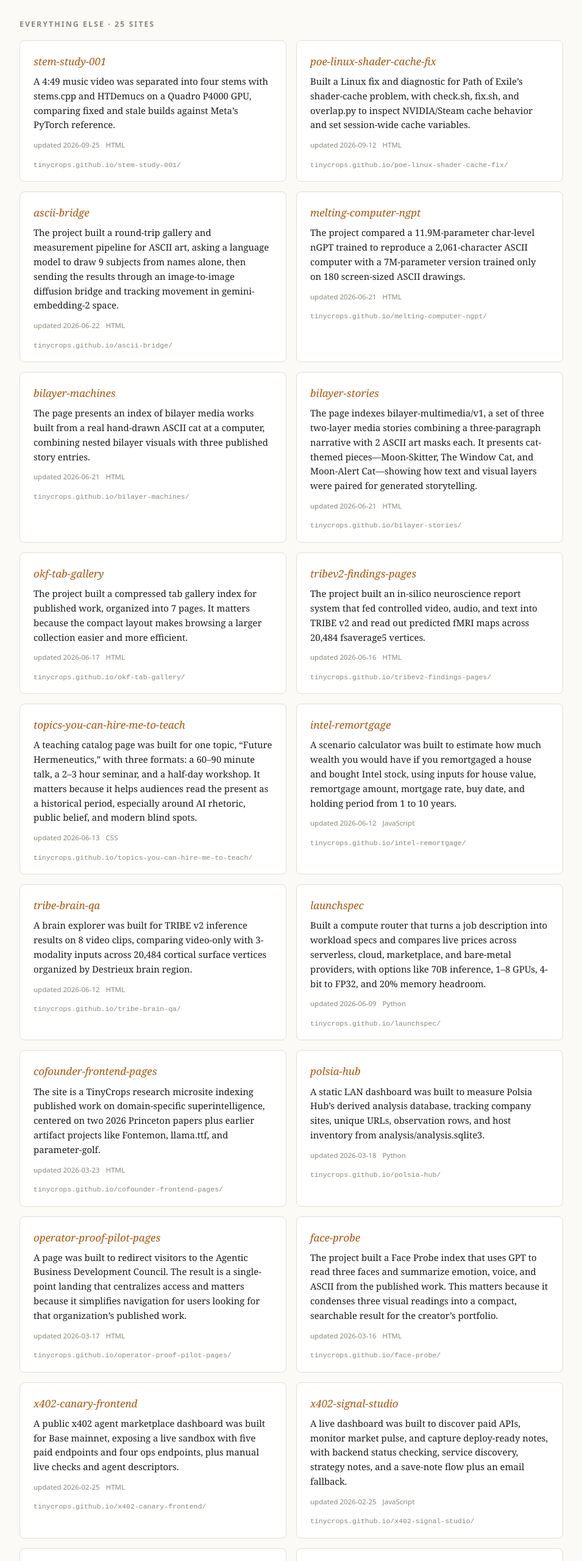
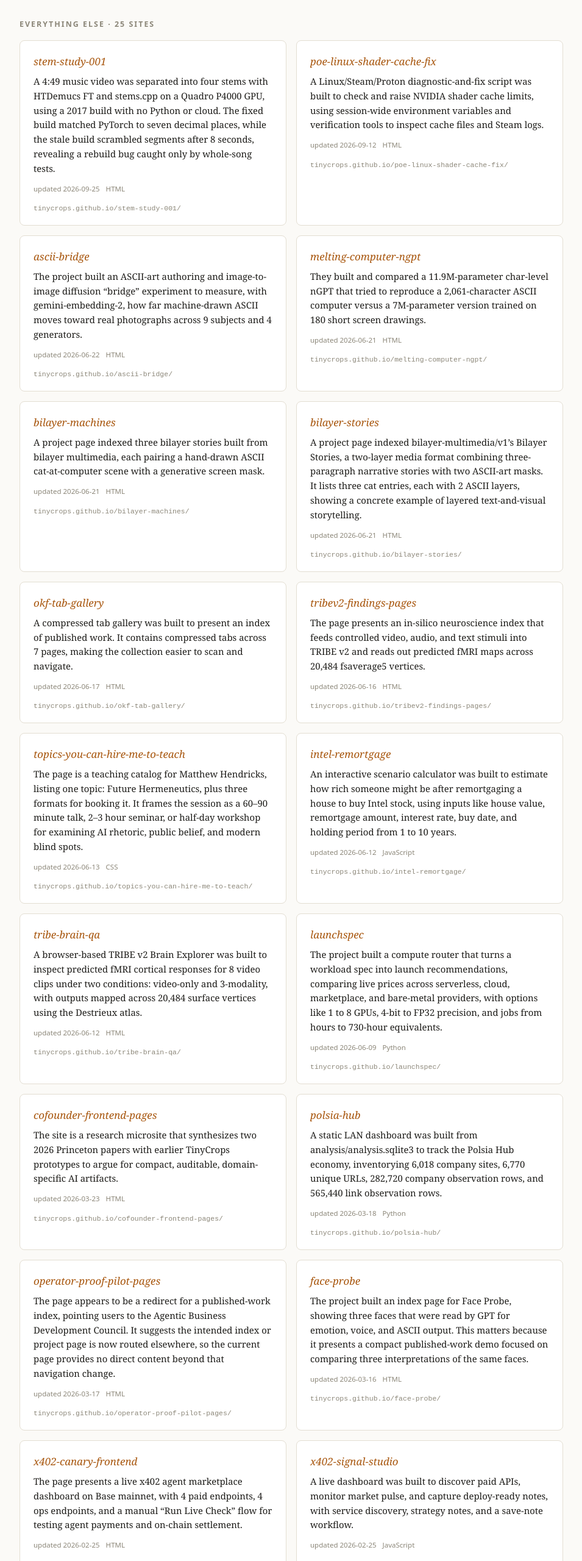
Before and after one commit to tinycrops/tinycrops-index, a plain HTML site: page frontend/index.html in a window 1280 px wide. Shown: the part 2140-4700 px from the top of the page at 61% size, without its empty margins (162-1117 px from the left). Drawn offline with Linux system fonts and the light colour scheme.

Commit message:
chore: regenerate index 2026-11-20

```diff
--- a/frontend/index.html
+++ b/frontend/index.html
@@ -143,155 +143,155 @@
 <div class="grid">
     <article class="card">
       <h3><a href="https://tinycrops.github.io/stem-study-001/" target="_blank" rel="noopener noreferrer">stem-study-001</a></h3>
-      <p>A 4:49 music video was separated into four stems with stems.cpp and HTDemucs on a Quadro P4000 GPU, comparing fixed and stale builds against Meta’s PyTorch reference.</p>
+      <p>A 4:49 music video was separated into four stems with HTDemucs FT and stems.cpp on a Quadro P4000 GPU, using a 2017 build with no Python or cloud. The fixed build matched PyTorch to seven decimal places, while the stale build scrambled segments after 8 seconds, revealing a rebuild bug caught only by whole-song tests.</p>
       <div class="meta"><span>updated 2026-09-25</span><span>HTML</span></div>
       <a class="src" href="https://tinycrops.github.io/stem-study-001/" target="_blank" rel="noopener noreferrer">tinycrops.github.io/stem-study-001/</a>
     </article>
     <article class="card">
       <h3><a href="https://tinycrops.github.io/poe-linux-shader-cache-fix/" target="_blank" rel="noopener noreferrer">poe-linux-shader-cache-fix</a></h3>
-      <p>Built a Linux fix and diagnostic for Path of Exile’s shader-cache problem, with check.sh, fix.sh, and overlap.py to inspect NVIDIA/Steam cache behavior and set session-wide cache variables.</p>
+      <p>A Linux/Steam/Proton diagnostic-and-fix script was built to check and raise NVIDIA shader cache limits, using session-wide environment variables and verification tools to inspect cache files and Steam logs.</p>
       <div class="meta"><span>updated 2026-09-12</span><span>HTML</span></div>
       <a class="src" href="https://tinycrops.github.io/poe-linux-shader-cache-fix/" target="_blank" rel="noopener noreferrer">tinycrops.github.io/poe-linux-shader-cache-fix/</a>
     </article>
     <article class="card">
       <h3><a href="https://tinycrops.github.io/ascii-bridge/" target="_blank" rel="noopener noreferrer">ascii-bridge</a></h3>
-      <p>The project built a round-trip gallery and measurement pipeline for ASCII art, asking a language model to draw 9 subjects from names alone, then sending the results through an image-to-image diffusion bridge and tracking movement in gemini-embedding-2 space.</p>
+      <p>The project built an ASCII-art authoring and image-to-image diffusion “bridge” experiment to measure, with gemini-embedding-2, how far machine-drawn ASCII moves toward real photographs across 9 subjects and 4 generators.</p>
       <div class="meta"><span>updated 2026-06-22</span><span>HTML</span></div>
       <a class="src" href="https://tinycrops.github.io/ascii-bridge/" target="_blank" rel="noopener noreferrer">tinycrops.github.io/ascii-bridge/</a>
     </article>
     <article class="card">
       <h3><a href="https://tinycrops.github.io/melting-computer-ngpt/" target="_blank" rel="noopener noreferrer">melting-computer-ngpt</a></h3>
-      <p>The project compared a 11.9M-parameter char-level nGPT trained to reproduce a 2,061-character ASCII computer with a 7M-parameter version trained only on 180 screen-sized ASCII drawings.</p>
+      <p>They built and compared a 11.9M-parameter char-level nGPT that tried to reproduce a 2,061-character ASCII computer versus a 7M-parameter version trained on 180 short screen drawings.</p>
       <div class="meta"><span>updated 2026-06-21</span><span>HTML</span></div>
       <a class="src" href="https://tinycrops.github.io/melting-computer-ngpt/" target="_blank" rel="noopener noreferrer">tinycrops.github.io/melting-computer-ngpt/</a>
     </article>
     <article class="card">
       <h3><a href="https://tinycrops.github.io/bilayer-machines/" target="_blank" rel="noopener noreferrer">bilayer-machines</a></h3>
-      <p>The page presents an index of bilayer media works built from a real hand-drawn ASCII cat at a computer, combining nested bilayer visuals with three published story entries.</p>
+      <p>A project page indexed three bilayer stories built from bilayer multimedia, each pairing a hand-drawn ASCII cat-at-computer scene with a generative screen mask.</p>
       <div class="meta"><span>updated 2026-06-21</span><span>HTML</span></div>
       <a class="src" href="https://tinycrops.github.io/bilayer-machines/" target="_blank" rel="noopener noreferrer">tinycrops.github.io/bilayer-machines/</a>
     </article>
     <article class="card">
       <h3><a href="https://tinycrops.github.io/bilayer-stories/" target="_blank" rel="noopener noreferrer">bilayer-stories</a></h3>
-      <p>The page indexes bilayer-multimedia/v1, a set of three two-layer media stories combining a three-paragraph narrative with 2 ASCII art masks each. It presents cat-themed pieces—Moon-Skitter, The Window Cat, and Moon-Alert Cat—showing how text and visual layers were paired for generated storytelling.</p>
+      <p>A project page indexed bilayer-multimedia/v1’s Bilayer Stories, a two-layer media format combining three-paragraph narrative stories with two ASCII-art masks. It lists three cat entries, each with 2 ASCII layers, showing a concrete example of layered text-and-visual storytelling.</p>
       <div class="meta"><span>updated 2026-06-21</span><span>HTML</span></div>
       <a class="src" href="https://tinycrops.github.io/bilayer-stories/" target="_blank" rel="noopener noreferrer">tinycrops.github.io/bilayer-stories/</a>
     </article>
     <article class="card">
       <h3><a href="https://tinycrops.github.io/okf-tab-gallery/" target="_blank" rel="noopener noreferrer">okf-tab-gallery</a></h3>
-      <p>The project built a compressed tab gallery index for published work, organized into 7 pages. It matters because the compact layout makes browsing a larger collection easier and more efficient.</p>
+      <p>A compressed tab gallery was built to present an index of published work. It contains compressed tabs across 7 pages, making the collection easier to scan and navigate.</p>
       <div class="meta"><span>updated 2026-06-17</span><span>HTML</span></div>
       <a class="src" href="https://tinycrops.github.io/okf-tab-gallery/" target="_blank" rel="noopener noreferrer">tinycrops.github.io/okf-tab-gallery/</a>
     </article>
     <article class="card">
       <h3><a href="https://tinycrops.github.io/tribev2-findings-pages/" target="_blank" rel="noopener noreferrer">tribev2-findings-pages</a></h3>
-      <p>The project built an in-silico neuroscience report system that fed controlled video, audio, and text into TRIBE v2 and read out predicted fMRI maps across 20,484 fsaverage5 vertices.</p>
+      <p>The page presents an in-silico neuroscience index that feeds controlled video, audio, and text stimuli into TRIBE v2 and reads out predicted fMRI maps across 20,484 fsaverage5 vertices.</p>
       <div class="meta"><span>updated 2026-06-16</span><span>HTML</span></div>
       <a class="src" href="https://tinycrops.github.io/tribev2-findings-pages/" target="_blank" rel="noopener noreferrer">tinycrops.github.io/tribev2-findings-pages/</a>
     </article>
     <article class="card">
       <h3><a href="https://tinycrops.github.io/topics-you-can-hire-me-to-teach/" target="_blank" rel="noopener noreferrer">topics-you-can-hire-me-to-teach</a></h3>
-      <p>A teaching catalog page was built for one topic, “Future Hermeneutics,” with three formats: a 60–90 minute talk, a 2–3 hour seminar, and a half-day workshop. It matters because it helps audiences read the present as a historical period, especially around AI rhetoric, public belief, and modern blind spots.</p>
+      <p>The page is a teaching catalog for Matthew Hendricks, listing one topic: Future Hermeneutics, plus three formats for booking it. It frames the session as a 60–90 minute talk, 2–3 hour seminar, or half-day workshop for examining AI rhetoric, public belief, and modern blind spots.</p>
       <div class="meta"><span>updated 2026-06-13</span><span>CSS</span></div>
       <a class="src" href="https://tinycrops.github.io/topics-you-can-hire-me-to-teach/" target="_blank" rel="noopener noreferrer">tinycrops.github.io/topics-you-can-hire-me-to-teach/</a>
     </article>
     <article class="card">
       <h3><a href="https://tinycrops.github.io/intel-remortgage/" target="_blank" rel="noopener noreferrer">intel-remortgage</a></h3>
-      <p>A scenario calculator was built to estimate how much wealth you would have if you remortgaged a house and bought Intel stock, using inputs for house value, remortgage amount, mortgage rate, buy date, and holding period from 1 to 10 years.</p>
+      <p>An interactive scenario calculator was built to estimate how rich someone might be after remortgaging a house to buy Intel stock, using inputs like house value, remortgage amount, interest rate, buy date, and holding period from 1 to 10 years.</p>
       <div class="meta"><span>updated 2026-06-12</span><span>JavaScript</span></div>
       <a class="src" href="https://tinycrops.github.io/intel-remortgage/" target="_blank" rel="noopener noreferrer">tinycrops.github.io/intel-remortgage/</a>
     </article>
     <article class="card">
       <h3><a href="https://tinycrops.github.io/tribe-brain-qa/" target="_blank" rel="noopener noreferrer">tribe-brain-qa</a></h3>
-      <p>A brain explorer was built for TRIBE v2 inference results on 8 video clips, comparing video-only with 3-modality inputs across 20,484 cortical surface vertices organized by Destrieux brain region.</p>
+      <p>A browser-based TRIBE v2 Brain Explorer was built to inspect predicted fMRI cortical responses for 8 video clips under two conditions: video-only and 3-modality, with outputs mapped across 20,484 surface vertices using the Destrieux atlas.</p>
       <div class="meta"><span>updated 2026-06-12</span><span>HTML</span></div>
       <a class="src" href="https://tinycrops.github.io/tribe-brain-qa/" target="_blank" rel="noopener noreferrer">tinycrops.github.io/tribe-brain-qa/</a>
     </article>
     <article class="card">
       <h3><a href="https://tinycrops.github.io/launchspec/" target="_blank" rel="noopener noreferrer">launchspec</a></h3>
-      <p>Built a compute router that turns a job description into workload specs and compares live prices across serverless, cloud, marketplace, and bare-metal providers, with options like 70B inference, 1–8 GPUs, 4-bit to FP32, and 20% memory headroom.</p>
+      <p>The project built a compute router that turns a workload spec into launch recommendations, comparing live prices across serverless, cloud, marketplace, and bare-metal providers, with options like 1 to 8 GPUs, 4-bit to FP32 precision, and jobs from hours to 730-hour equivalents.</p>
       <div class="meta"><span>updated 2026-06-09</span><span>Python</span></div>
       <a class="src" href="https://tinycrops.github.io/launchspec/" target="_blank" rel="noopener noreferrer">tinycrops.github.io/launchspec/</a>
     </article>
     <article class="card">
       <h3><a href="https://tinycrops.github.io/cofounder-frontend-pages/" target="_blank" rel="noopener noreferrer">cofounder-frontend-pages</a></h3>
-      <p>The site is a TinyCrops research microsite indexing published work on domain-specific superintelligence, centered on two 2026 Princeton papers plus earlier artifact projects like Fontemon, llama.ttf, and parameter-golf.</p>
+      <p>The site is a research microsite that synthesizes two 2026 Princeton papers with earlier TinyCrops prototypes to argue for compact, auditable, domain-specific AI artifacts.</p>
       <div class="meta"><span>updated 2026-03-23</span><span>HTML</span></div>
       <a class="src" href="https://tinycrops.github.io/cofounder-frontend-pages/" target="_blank" rel="noopener noreferrer">tinycrops.github.io/cofounder-frontend-pages/</a>
     </article>
     <article class="card">
       <h3><a href="https://tinycrops.github.io/polsia-hub/" target="_blank" rel="noopener noreferrer">polsia-hub</a></h3>
-      <p>A static LAN dashboard was built to measure Polsia Hub’s derived analysis database, tracking company sites, unique URLs, observation rows, and host inventory from analysis/analysis.sqlite3.</p>
+      <p>A static LAN dashboard was built from analysis/analysis.sqlite3 to track the Polsia Hub economy, inventorying 6,018 company sites, 6,770 unique URLs, 282,720 company observation rows, and 565,440 link observation rows.</p>
       <div class="meta"><span>updated 2026-03-18</span><span>Python</span></div>
       <a class="src" href="https://tinycrops.github.io/polsia-hub/" target="_blank" rel="noopener noreferrer">tinycrops.github.io/polsia-hub/</a>
     </article>
     <article class="card">
       <h3><a href="https://tinycrops.github.io/operator-proof-pilot-pages/" target="_blank" rel="noopener noreferrer">operator-proof-pilot-pages</a></h3>
-      <p>A page was built to redirect visitors to the Agentic Business Development Council. The result is a single-point landing that centralizes access and matters because it simplifies navigation for users looking for that organization’s published work.</p>
+      <p>The page appears to be a redirect for a published-work index, pointing users to the Agentic Business Development Council. It suggests the intended index or project page is now routed elsewhere, so the current page provides no direct content beyond that navigation change.</p>
       <div class="meta"><span>updated 2026-03-17</span><span>HTML</span></div>
       <a class="src" href="https://tinycrops.github.io/operator-proof-pilot-pages/" target="_blank" rel="noopener noreferrer">tinycrops.github.io/operator-proof-pilot-pages/</a>
     </article>
     <article class="card">
       <h3><a href="https://tinycrops.github.io/face-probe/" target="_blank" rel="noopener noreferrer">face-probe</a></h3>
-      <p>The project built a Face Probe index that uses GPT to read three faces and summarize emotion, voice, and ASCII from the published work. This matters because it condenses three visual readings into a compact, searchable result for the creator’s portfolio.</p>
+      <p>The project built an index page for Face Probe, showing three faces that were read by GPT for emotion, voice, and ASCII output. This matters because it presents a compact published-work demo focused on comparing three interpretations of the same faces.</p>
       <div class="meta"><span>updated 2026-03-16</span><span>HTML</span></div>
       <a class="src" href="https://tinycrops.github.io/face-probe/" target="_blank" rel="noopener noreferrer">tinycrops.github.io/face-probe/</a>
     </article>
     <article class="card">
       <h3><a href="https://tinycrops.github.io/x402-canary-frontend/" target="_blank" rel="noopener noreferrer">x402-canary-frontend</a></h3>
-      <p>A public x402 agent marketplace dashboard was built for Base mainnet, exposing a live sandbox with five paid endpoints and four ops endpoints, plus manual live checks and agent descriptors.</p>
+      <p>The page presents a live x402 agent marketplace dashboard on Base mainnet, with 4 paid endpoints, 4 ops endpoints, and a manual “Run Live Check” flow for testing agent payments and on-chain settlement.</p>
       <div class="meta"><span>updated 2026-02-25</span><span>HTML</span></div>
       <a class="src" href="https://tinycrops.github.io/x402-canary-frontend/" target="_blank" rel="noopener noreferrer">tinycrops.github.io/x402-canary-frontend/</a>
     </article>
     <article class="card">
       <h3><a href="https://tinycrops.github.io/x402-signal-studio/" target="_blank" rel="noopener noreferrer">x402-signal-studio</a></h3>
-      <p>A live dashboard was built to discover paid APIs, monitor market pulse, and capture deploy-ready notes, with backend status checking, service discovery, strategy notes, and a save-note flow plus an email fallback.</p>
+      <p>A live dashboard was built to discover paid APIs, monitor market pulse, and capture deploy-ready notes, with service discovery, strategy notes, and a save-note workflow.</p>
       <div class="meta"><span>updated 2026-02-25</span><span>JavaScript</span></div>
       <a class="src" href="https://tinycrops.github.io/x402-signal-studio/" target="_blank" rel="noopener noreferrer">tinycrops.github.io/x402-signal-studio/</a>
     </article>
     <article class="card">
       <h3><a href="https://tinycrops.github.io/market-studio/" target="_blank" rel="noopener noreferrer">market-studio</a></h3>
-      <p>A small web tool was built to submit ingestion jobs from single page, profile, or list URLs, with controls for max videos, max per page, and max total, plus tabs for a job queue and library. It helps organize uploads and review job logs, but the page shows no actual counts or results yet.</p>
+      <p>A web app for submitting ingestion jobs and browsing a library was built, with modes for a single URL page/profile or a list of video/profile URLs, plus limits for max videos, max per page, and max total.</p>
       <div class="meta"><span>updated 2026-02-19</span><span>Python</span></div>
       <a class="src" href="https://tinycrops.github.io/market-studio/" target="_blank" rel="noopener noreferrer">tinycrops.github.io/market-studio/</a>
     </article>
     <article class="card">
       <h3><a href="https://tinycrops.github.io/pain-to-page/" target="_blank" rel="noopener noreferrer">pain-to-page</a></h3>
-      <p>It built a beta tool that turns TikTok, X, YouTube Shorts, and Facebook posts into a pain-point brief and landing page draft in 10 minutes. This matters because it helps solo agencies and small SaaS teams test offers fast with real customer language, and the beta waitlist has 20 spots.</p>
+      <p>It built a beta waitlist tool that turns TikTok, X, YouTube Shorts, and Facebook links into a pain-point brief and landing page draft in 10 minutes. The result is faster offer validation for solo agencies, consultants, and small SaaS teams, with 20 beta spots and no credit card required.</p>
       <div class="meta"><span>updated 2026-02-19</span><span>HTML</span></div>
       <a class="src" href="https://tinycrops.github.io/pain-to-page/" target="_blank" rel="noopener noreferrer">tinycrops.github.io/pain-to-page/</a>
     </article>
     <article class="card">
       <h3><a href="https://tinycrops.github.io/pain-to-page-frontend/" target="_blank" rel="noopener noreferrer">pain-to-page-frontend</a></h3>
-      <p>It’s a beta waitlist landing page for a tool that turns 5 to 20 social posts into a pain-point brief and landing page draft in under 10 minutes.</p>
+      <p>The project built a beta waitlist site for a tool that turns 5 to 20 social links into a pain-point brief and landing page draft in under 10 minutes. It promises to help solo agencies, consultants, and small SaaS teams test offers faster, with 20 beta spots and no backend yet.</p>
       <div class="meta"><span>updated 2026-02-18</span><span>HTML</span></div>
       <a class="src" href="https://tinycrops.github.io/pain-to-page-frontend/" target="_blank" rel="noopener noreferrer">tinycrops.github.io/pain-to-page-frontend/</a>
     </article>
     <article class="card">
       <h3><a href="https://tinycrops.github.io/poe-memory-market-onboarding-site/" target="_blank" rel="noopener noreferrer">poe-memory-market-onboarding-site</a></h3>
-      <p>The project built a Path of Exile “Memory+Market” onboarding flow for build intelligence, with two steps: enter an account and realm, then choose a character from a newest-first list. It produces a build card preview and support for follow-up contact, aiming to speed character-first analysis and next actions.</p>
+      <p>The project built a Path of Exile build-intelligence onboarding page for account and realm input, character selection, and previewing a selected character.</p>
       <div class="meta"><span>updated 2026-02-18</span><span>CSS</span></div>
       <a class="src" href="https://tinycrops.github.io/poe-memory-market-onboarding-site/" target="_blank" rel="noopener noreferrer">tinycrops.github.io/poe-memory-market-onboarding-site/</a>
     </article>
     <article class="card">
       <h3><a href="https://tinycrops.github.io/agibox/" target="_blank" rel="noopener noreferrer">agibox</a></h3>
-      <p>The page compares high-end workstation builds using Xeon Platinum 8558 or 8468H CPUs, RTX 6000 Ada or RTX A6000 GPUs, and 256 GB ECC memory, with sample totals from $15,281 to $65,714. The 8558-based system delivers over 90% of flagship performance for about one quarter the cost, making it the best value.</p>
+      <p>The page compares three high-performance workstation builds using Xeon Platinum CPUs, 48 GB Ada GPUs, 256 GB ECC RAM, and pro motherboards, with totals ranging from $15,281 to $65,714.</p>
       <div class="meta"><span>updated 2025-06-26</span><span>HTML</span></div>
       <a class="src" href="https://tinycrops.github.io/agibox/" target="_blank" rel="noopener noreferrer">tinycrops.github.io/agibox/</a>
     </article>
     <article class="card">
       <h3><a href="https://tinycrops.github.io/blog/" target="_blank" rel="noopener noreferrer">blog</a></h3>
-      <p>An index-style blog site was built with MkDocs, including a homepage, project layout documentation, search, and previous/next navigation. It matters because it organizes published writing and project notes into a browsable site with basic documentation and search help for readers.</p>
+      <p>A blog index page was built for Matthew’s Blog using MkDocs, with a simple layout, search, and previous/next navigation. It matters because it organizes published writing into a navigable site and supports fast discovery through built-in search and keyboard shortcuts.</p>
       <div class="meta"><span>updated 2024-01-14</span><span>JavaScript</span></div>
       <a class="src" href="https://tinycrops.github.io/blog/" target="_blank" rel="noopener noreferrer">tinycrops.github.io/blog/</a>
     </article>
     <article class="card">
       <h3><a href="https://tinycrops.github.io/MeDott29.github.io/" target="_blank" rel="noopener noreferrer">MeDott29.github.io</a></h3>
-      <p>The page appears to be a minimal personal GitHub Pages site for an index of published work, but the provided content only shows the repository name once. It contains no visible entries, counts, or descriptions, so there is nothing substantive to evaluate or summarize beyond its existence.</p>
+      <p>A GitHub Pages site was built as an index for MeDott29’s published work. It provides a simple web presence for organizing and sharing that work, though the page content shown contains no further details about the publications or results.</p>
       <div class="meta"><span>updated 2024-01-14</span></div>
       <a class="src" href="https://tinycrops.github.io/MeDott29.github.io/" target="_blank" rel="noopener noreferrer">tinycrops.github.io/MeDott29.github.io/</a>
     </article></div>
-<footer>Auto-summarized 19 November 2026 by gpt-5.4-mini from live page content.
+<footer>Auto-summarized 20 November 2026 by gpt-5.4-mini from live page content.
 Selected work and positioning are hand-written in <code>curated.json</code>;
 everything else is generated. Index refreshes nightly and on publish.</footer>
 </div>
```
